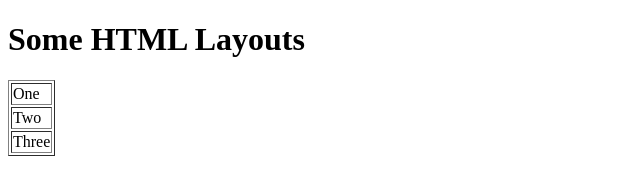
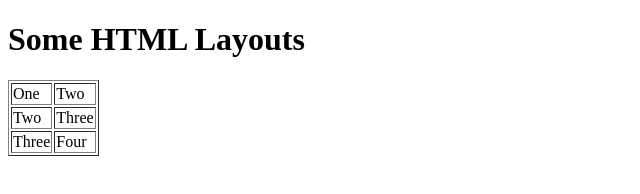
Before and after one commit to dandabs/KainosVWEX21, a plain HTML site: page layouts.html in a window 1280 px wide. Shown: the whole page, without its empty margins (0-640 px from the left). Drawn offline with Linux system fonts and the light colour scheme.

```diff
--- a/layouts.html
+++ b/layouts.html
@@ -10,14 +10,17 @@
         <table border="1px">
             <tr>
                 <td>One</td>
+                <td>Two</td>
             </tr>
 
             <tr>
                 <td>Two</td>
+                <td>Three</td>
             </tr>
 
             <tr>
                 <td>Three</td>
+                <td>Four</td>
             </tr>
         </table>
 
```
